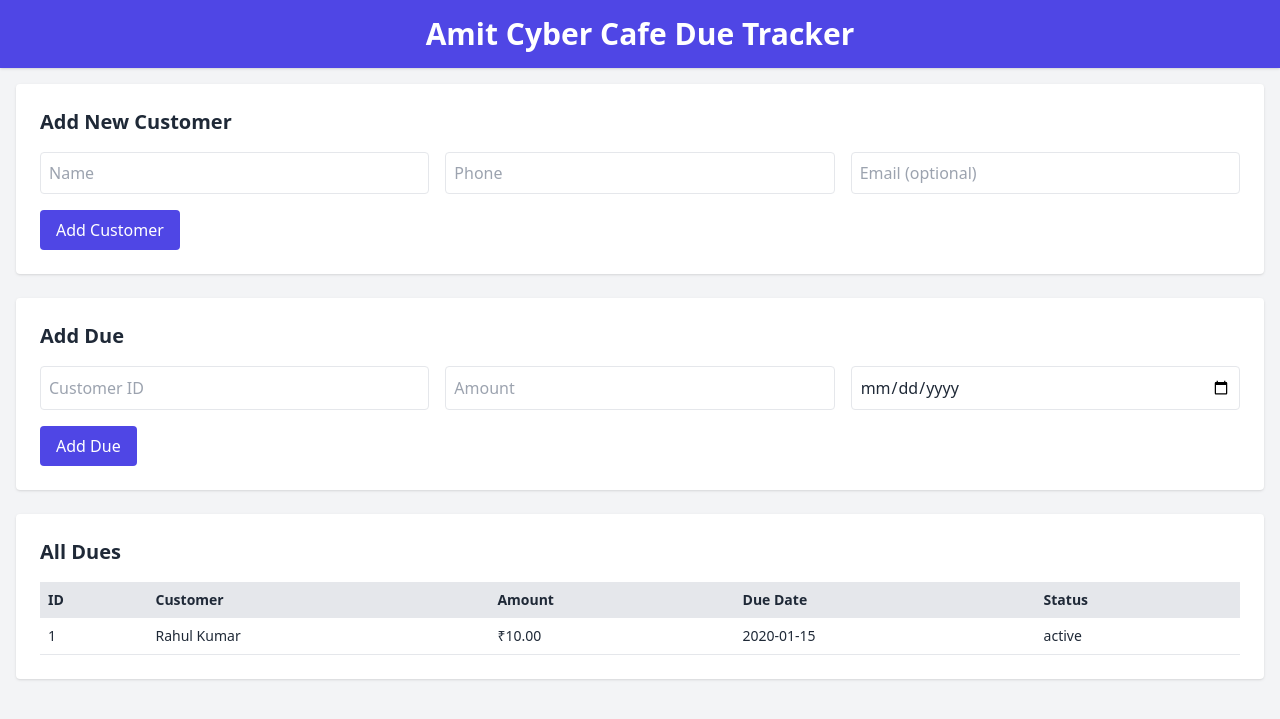
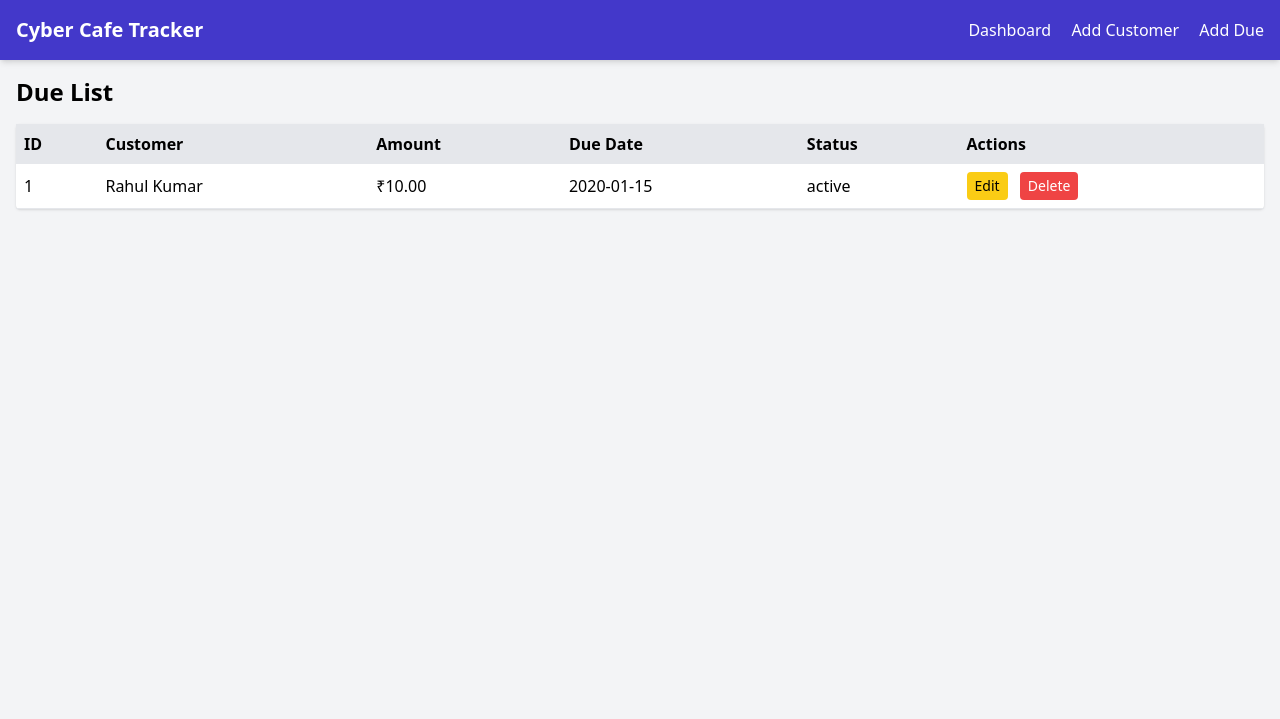
Before and after one commit to developer-rahulKr/amit-cyber-cafe, a Flask app: page / in a window 1280 px wide. Shown: the top 719 px of the page. Run offline with Flask 3, Linux system fonts and the light colour scheme; data comes from the database, SQL or seed files in the repository; both versions use the stored data as it was after the commit; tables that the repository leaves empty hold one stand-in row (values such as "Sample post"); some libraries are stand-ins or nearby versions.

Commit message:
Completed

```diff
--- a/app/routes/customers.py
+++ b/app/routes/customers.py
@@ -16,3 +16,11 @@ def add_customer():
     db.session.add(customer)
     db.session.commit()
     return jsonify({'message': 'Customer added successfully'})
+
+@customer_bp.route('/', methods=['GET'])
+def list_customers():
+    customers = Customer.query.all()
+    return jsonify([
+        {'id': c.id, 'name': c.name, 'phone': c.phone, 'email': c.email}
+        for c in customers
+    ])
--- a/app/routes/dues.py
+++ b/app/routes/dues.py
@@ -11,33 +11,52 @@ def get_dues():
     dues = Due.query.all()
     result = []
     for due in dues:
+        customer = Customer.query.get(due.customer_id)
         result.append({
             'id': due.id,
-            'customer_name': due.customer.name,
             'amount': due.amount,
             'due_date': due.due_date.strftime('%Y-%m-%d'),
-            'status': due.status
+            'status': due.status,
+            'customer_id': due.customer_id,
+            'customer_name': customer.name if customer else 'Unknown'
         })
     return jsonify(result)
 
 @due_bp.route('/', methods=['POST'])
-def add_due():
-    data = request.json
-    customer_id = data.get('customer_id')
-    amount = data.get('amount')
-    due_date_str = data.get('due_date')
-
-    customer = Customer.query.get(customer_id)
-    if not customer:
-        return jsonify({'error': 'Customer not found'}), 404
-
-    try:
-        due_date = datetime.strptime(due_date_str, "%Y-%m-%d")
-    except:
-        return jsonify({'error': 'Invalid date format. Use YYYY-MM-DD'}), 400
-
-    new_due = Due(customer_id=customer_id, amount=amount, due_date=due_date)
+def create_due():
+    data = request.get_json()
+    new_due = Due(
+        customer_id=data['customer_id'],
+        amount=data['amount'],
+        due_date=datetime.strptime(data['due_date'], '%Y-%m-%d'),
+        status='Pending'
+    )
     db.session.add(new_due)
     db.session.commit()
+    return jsonify({'message': 'Due created successfully'}), 201
 
-    return jsonify({'message': 'Due added successfully'})
+# Existing routes
+@due_bp.route('/<int:id>', methods=['GET'])
+def get_due(id):
+    due = Due.query.get_or_404(id)
+    return jsonify({
+        'id': due.id,
+        'amount': due.amount,
+        'due_date': due.due_date.strftime('%Y-%m-%d'),
+    })
+
+@due_bp.route('/<int:id>', methods=['PUT'])
+def update_due(id):
+    data = request.get_json()
+    due = Due.query.get_or_404(id)
+    due.amount = data['amount']
+    due.due_date = datetime.strptime(data['due_date'], '%Y-%m-%d')
+    db.session.commit()
+    return jsonify({'message': 'Due updated successfully'})
+
+@due_bp.route('/<int:id>', methods=['DELETE'])
+def delete_due(id):
+    due = Due.query.get_or_404(id)
+    db.session.delete(due)
+    db.session.commit()
+    return jsonify({'message': 'Due deleted successfully'})
--- /dev/null
+++ b/app/templates/base.html
@@ -0,0 +1,29 @@
+<!DOCTYPE html>
+<html lang="en">
+<head>
+  <meta charset="UTF-8" />
+  <meta name="viewport" content="width=device-width, initial-scale=1.0"/>
+  <title>{% block title %}Cyber Cafe{% endblock %}</title>
+  <script src="https://cdn.tailwindcss.com"></script>
+</head>
+<body class="bg-gray-100">
+  <nav class="bg-indigo-700 text-white shadow-md">
+    <div class="container mx-auto flex justify-between items-center p-4">
+      <div class="text-xl font-semibold">Cyber Cafe Tracker</div>
+      <div class="space-x-4">
+        <a href="/" class="hover:underline">Dashboard</a>
+        <a href="#" onclick="openCustomerModal()" class="hover:underline">Add Customer</a>
+        <a href="#" onclick="openDueModal()" class="hover:underline">Add Due</a>
+      </div>
+    </div>
+  </nav>
+
+  <main class="container mx-auto p-4">
+    {% block content %}{% endblock %}
+  </main>
+
+  {% block modals %}{% endblock %}
+
+  {% block scripts %}{% endblock %}
+</body>
+</html>
--- a/app/templates/index.html
+++ b/app/templates/index.html
@@ -1,75 +1,158 @@
-<!DOCTYPE html>
-<html lang="en">
-<head>
-  <meta charset="UTF-8" />
-  <meta name="viewport" content="width=device-width, initial-scale=1.0" />
-  <title>Cyber Cafe Due Tracker</title>
-  <script src="https://cdn.tailwindcss.com"></script>
-</head>
-<body class="bg-gray-100 text-gray-800">
-  <header class="bg-indigo-600 p-4 text-white shadow">
-    <div class="container mx-auto text-center">
-      <h1 class="text-3xl font-bold">Amit Cyber Cafe Due Tracker</h1>
+{% extends "base.html" %}
+{% block title %}Dashboard{% endblock %}
+
+{% block content %}
+<h2 class="text-2xl font-bold mb-4">Due List</h2>
+<table class="min-w-full bg-white rounded shadow">
+  <thead>
+    <tr class="bg-gray-200 text-left">
+      <th class="p-2">ID</th>
+      <th class="p-2">Customer</th>
+      <th class="p-2">Amount</th>
+      <th class="p-2">Due Date</th>
+      <th class="p-2">Status</th>
+      <th class="p-2">Actions</th>
+    </tr>
+  </thead>
+  <tbody id="due-table-body">
+    <!-- Filled by JS -->
+  </tbody>
+</table>
+{% endblock %}
+
+{% block modals %}
+<!-- Customer Modal -->
+<div id="customerModal" class="fixed inset-0 hidden items-center justify-center bg-black bg-opacity-50 z-50">
+  <div class="bg-white rounded p-6 shadow w-full max-w-md">
+    <h3 class="text-lg font-bold mb-4">Add Customer</h3>
+    <form id="customer-form" class="space-y-4">
+      <input type="text" id="name" placeholder="Name" class="w-full p-2 border rounded" required />
+      <input type="text" id="phone" placeholder="Phone" class="w-full p-2 border rounded" required />
+      <input type="email" id="email" placeholder="Email" class="w-full p-2 border rounded" />
+      <div class="flex justify-end space-x-2">
+        <button type="button" onclick="closeCustomerModal()" class="px-4 py-2 border rounded">Cancel</button>
+        <button type="submit" class="px-4 py-2 bg-indigo-600 text-white rounded">Add</button>
       </div>
-  </header>
-
-  <main class="container mx-auto p-4">
-    <div class="bg-white rounded shadow p-6 mb-6">
-      <h2 class="text-xl font-semibold mb-4">Add New Customer</h2>
-      <form id="customer-form" class="space-y-4">
-        <div class="grid grid-cols-1 md:grid-cols-3 gap-4">
-          <input type="text" id="name" placeholder="Name" required class="border p-2 rounded w-full" />
-          <input type="text" id="phone" placeholder="Phone" required class="border p-2 rounded w-full" />
-          <input type="email" id="email" placeholder="Email (optional)" class="border p-2 rounded w-full" />
-        </div>
-        <button type="submit" class="bg-indigo-600 text-white px-4 py-2 rounded hover:bg-indigo-700">Add Customer</button>
     </form>
   </div>
+</div>
 
-    <div class="bg-white rounded shadow p-6 mb-6">
-      <h2 class="text-xl font-semibold mb-4">Add Due</h2>
+<!-- Due Modal -->
+<div id="dueModal" class="fixed inset-0 hidden items-center justify-center bg-black bg-opacity-50 z-50">
+  <div class="bg-white rounded p-6 shadow w-full max-w-md">
+    <h3 class="text-lg font-bold mb-4">Add Due</h3>
     <form id="due-form" class="space-y-4">
-        <div class="grid grid-cols-1 md:grid-cols-3 gap-4">
-          <input type="number" id="customer_id" placeholder="Customer ID" required class="border p-2 rounded w-full" />
-          <input type="number" id="amount" placeholder="Amount" required class="border p-2 rounded w-full" />
-          <input type="date" id="due_date" required class="border p-2 rounded w-full" />
+      <input list="customer-list" id="customer_name" placeholder="Start typing customer name..." class="w-full p-2 border rounded" required />
+      <datalist id="customer-list"></datalist>
+      <input type="number" id="amount" placeholder="Amount" class="w-full p-2 border rounded" required />
+      <input type="date" id="due_date" class="w-full p-2 border rounded" required />
+      <input type="hidden" id="customer_id" />
+      <div class="flex justify-end space-x-2">
+        <button type="button" onclick="closeDueModal()" class="px-4 py-2 border rounded">Cancel</button>
+        <button type="submit" class="px-4 py-2 bg-indigo-600 text-white rounded">Add</button>
       </div>
-        <button type="submit" class="bg-indigo-600 text-white px-4 py-2 rounded hover:bg-indigo-700">Add Due</button>
     </form>
   </div>
+</div>
 
-    <div class="bg-white rounded shadow p-6">
-      <h2 class="text-xl font-semibold mb-4">All Dues</h2>
-      <table class="min-w-full text-sm">
-        <thead class="bg-gray-200">
-          <tr>
-            <th class="p-2 text-left">ID</th>
-            <th class="p-2 text-left">Customer</th>
-            <th class="p-2 text-left">Amount</th>
-            <th class="p-2 text-left">Due Date</th>
-            <th class="p-2 text-left">Status</th>
-          </tr>
-        </thead>
-        <tbody id="due-table-body" class="bg-white">
-        </tbody>
-      </table>
+<!-- Edit Modal -->
+<div id="editDueModal" class="fixed inset-0 hidden items-center justify-center bg-black bg-opacity-50 z-50">
+  <div class="bg-white rounded p-6 shadow w-full max-w-md">
+    <h3 class="text-lg font-bold mb-4">Edit Due</h3>
+    <form id="edit-due-form" class="space-y-4">
+      <input type="hidden" id="edit_due_id" />
+      <input type="number" id="edit_amount" placeholder="Amount" class="w-full p-2 border rounded" required />
+      <input type="date" id="edit_due_date" class="w-full p-2 border rounded" required />
+      <div class="flex justify-end space-x-2">
+        <button type="button" onclick="closeEditModal()" class="px-4 py-2 border rounded">Cancel</button>
+        <button type="submit" class="px-4 py-2 bg-indigo-600 text-white rounded">Save</button>
       </div>
-  </main>
+    </form>
+  </div>
+</div>
+{% endblock %}
 
+{% block scripts %}
 <script>
+function openCustomerModal() {
+  document.getElementById('customerModal').classList.remove('hidden');
+}
+function closeCustomerModal() {
+  document.getElementById('customerModal').classList.add('hidden');
+}
+function openDueModal() {
+  document.getElementById('dueModal').classList.remove('hidden');
+}
+function closeDueModal() {
+  document.getElementById('dueModal').classList.add('hidden');
+}
+function openEditModal(id) {
+  fetch(`/dues/${id}`)
+    .then(res => res.json())
+    .then(due => {
+      document.getElementById('edit_due_id').value = due.id;
+      document.getElementById('edit_amount').value = due.amount;
+      document.getElementById('edit_due_date').value = due.due_date;
+      document.getElementById('editDueModal').classList.remove('hidden');
+    });
+}
+function closeEditModal() {
+  document.getElementById('editDueModal').classList.add('hidden');
+}
+async function loadDues() {
+  const res = await fetch('/dues/');
+  const dues = await res.json();
+  const tbody = document.getElementById('due-table-body');
+  tbody.innerHTML = '';
+  dues.forEach(d => {
+    tbody.innerHTML += `
+      <tr class="border-b">
+        <td class="p-2">${d.id}</td>
+        <td class="p-2">${d.customer_name}</td>
+        <td class="p-2">₹${parseFloat(d.amount).toFixed(2)}</td>
+        <td class="p-2">${d.due_date}</td>
+        <td class="p-2">${d.status}</td>
+        <td class="p-2 space-x-2">
+          <button onclick="openEditModal(${d.id})" class="px-2 py-1 bg-yellow-400 text-black rounded text-sm">Edit</button>
+          <button onclick="confirmDelete(${d.id})" class="px-2 py-1 bg-red-500 text-white rounded text-sm">Delete</button>
+        </td>
+      </tr>`;
+  });
+}
+
+function confirmDelete(id) {
+  if (confirm("Are you sure you want to delete this due?")) {
+    fetch(`/dues/${id}`, { method: 'DELETE' })
+      .then(() => loadDues());
+  }
+}
+
+document.getElementById('edit-due-form').addEventListener('submit', async (e) => {
+  e.preventDefault();
+  const id = document.getElementById('edit_due_id').value;
+  const amount = document.getElementById('edit_amount').value;
+  const due_date = document.getElementById('edit_due_date').value;
+  await fetch(`/dues/${id}`, {
+    method: 'PUT',
+    headers: { 'Content-Type': 'application/json' },
+    body: JSON.stringify({ amount, due_date })
+  });
+  closeEditModal();
+  loadDues();
+});
+
 document.getElementById('customer-form').addEventListener('submit', async (e) => {
   e.preventDefault();
   const name = document.getElementById('name').value;
   const phone = document.getElementById('phone').value;
   const email = document.getElementById('email').value;
-
   const res = await fetch('/customers/', {
     method: 'POST',
     headers: { 'Content-Type': 'application/json' },
     body: JSON.stringify({ name, phone, email })
   });
-      const data = await res.json();
-      alert(data.message || 'Customer added!');
+  alert((await res.json()).message || 'Customer added');
+  closeCustomerModal();
 });
 
 document.getElementById('due-form').addEventListener('submit', async (e) => {
@@ -77,35 +160,37 @@
   const customer_id = document.getElementById('customer_id').value;
   const amount = document.getElementById('amount').value;
   const due_date = document.getElementById('due_date').value;
-
   const res = await fetch('/dues/', {
     method: 'POST',
     headers: { 'Content-Type': 'application/json' },
     body: JSON.stringify({ customer_id, amount, due_date })
   });
-      const data = await res.json();
-      alert(data.message || 'Due added!');
+  alert((await res.json()).message || 'Due added');
+  closeDueModal();
   loadDues();
 });
 
-    async function loadDues() {
-      const res = await fetch('/dues/');
-      const dues = await res.json();
-      const tbody = document.getElementById('due-table-body');
-      tbody.innerHTML = '';
-      dues.forEach(due => {
-        tbody.innerHTML += `
-          <tr class="border-b">
-            <td class="p-2">${due.id}</td>
-            <td class="p-2">${due.customer_name}</td>
-            <td class="p-2">₹${due.amount.toFixed(2)}</td>
-            <td class="p-2">${due.due_date}</td>
-            <td class="p-2">${due.status}</td>
-          </tr>`;
+async function loadCustomers() {
+  const res = await fetch('/customers/');
+  const customers = await res.json();
+  const datalist = document.getElementById('customer-list');
+  datalist.innerHTML = '';
+  customers.forEach(c => {
+    const option = document.createElement('option');
+    option.value = c.name;
+    option.dataset.id = c.id;
+    datalist.appendChild(option);
+  });
+  document.getElementById('customer_name').addEventListener('input', () => {
+    const input = document.getElementById('customer_name').value;
+    const match = [...datalist.options].find(o => o.value === input);
+    document.getElementById('customer_id').value = match ? match.dataset.id : '';
   });
 }
 
-    window.onload = loadDues;
+window.onload = () => {
+  loadCustomers();
+  loadDues();
+};
 </script>
-</body>
-</html>
+{% endblock %}
```
Also changed, not shown: instance/app.db. Lines whose indentation alone changed are shown as unchanged.
